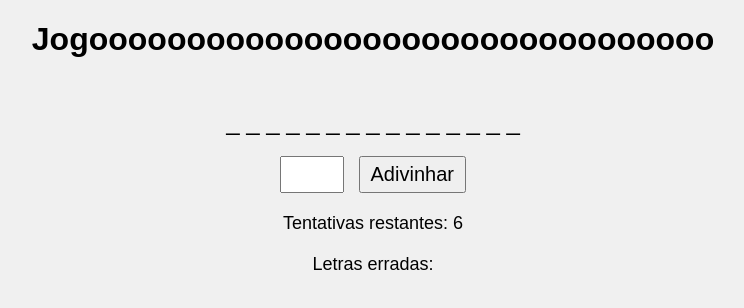
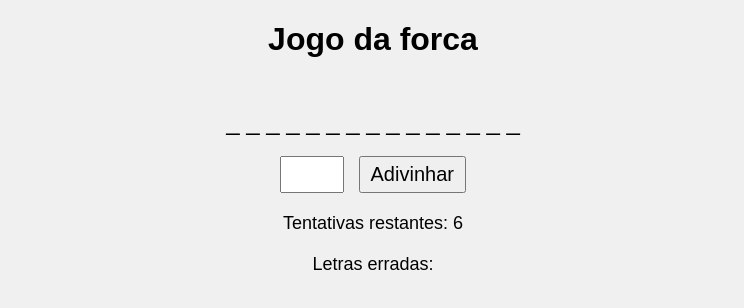
Before and after one commit to Diegogv3/DIEGO-PROJETO1, a plain HTML site: page index.html in a window 1280 px wide. Shown: the whole page, without its empty margins (267-1011 px from the left). Drawn offline with Linux system fonts and the light colour scheme.

Commit message:
Alteração do index.html

```diff
--- a/index.html
+++ b/index.html
@@ -7,7 +7,7 @@
     <link rel="stylesheet" href="estilo.css"> <!-- Link para o arquivo de estilo CSS -->
 </head>
 <body>
-    <h1>Jogoooooooooooooooooooooooooooooooo</h1> <!-- Título do jogo na página -->
+    <h1>Jogo da forca</h1> <!-- Título do jogo na página -->
     <div id="container-jogo"> <!-- Contêiner principal do jogo -->
         <p id="palavra"></p> <!-- Parágrafo onde a palavra será exibida -->
         <div id="container-letras"> <!-- Contêiner para as letras -->
```
